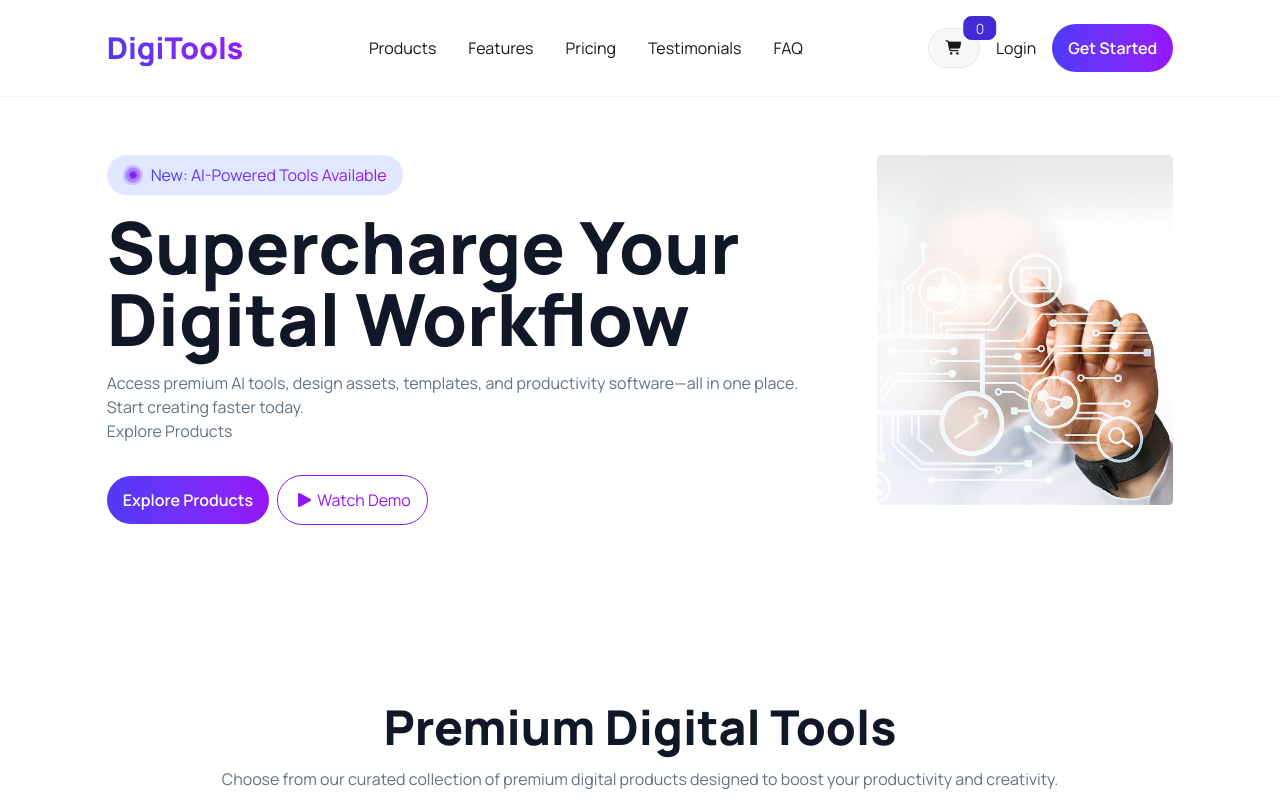
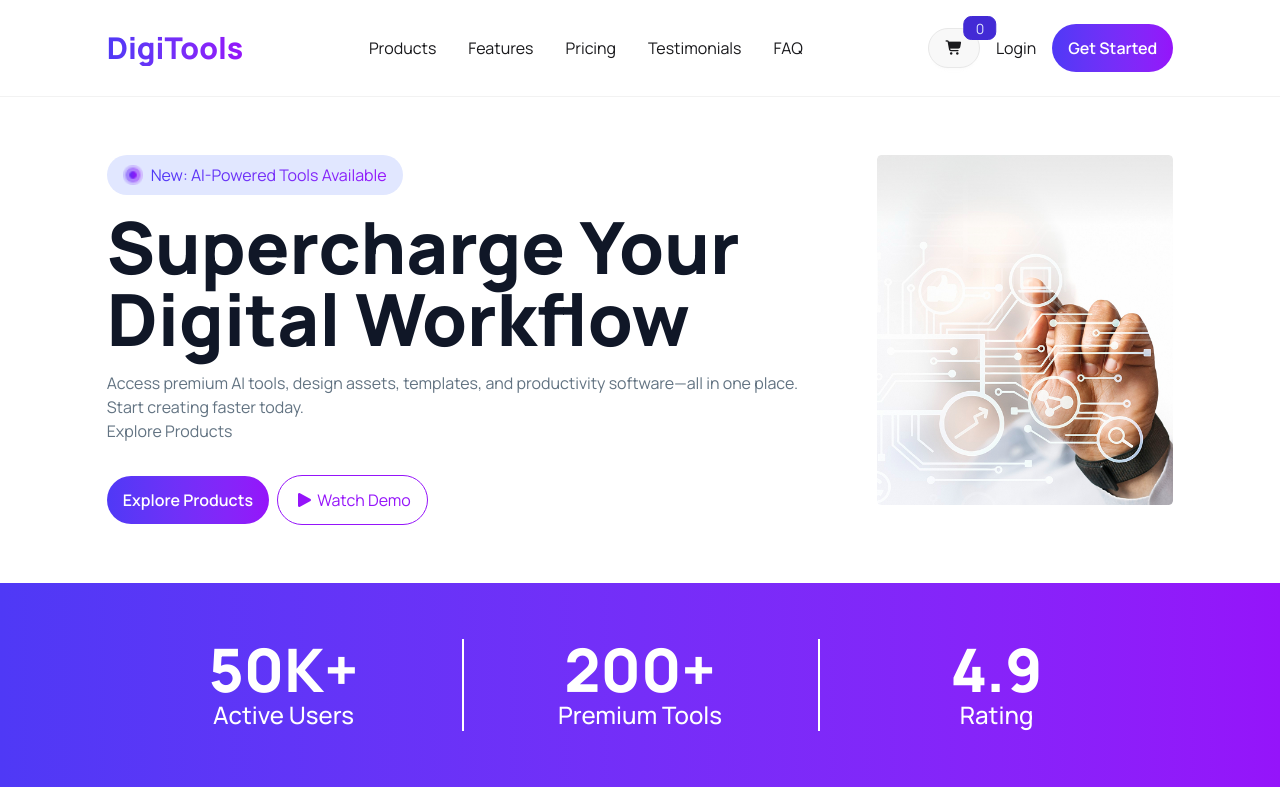
Before and after one commit to Zabedfolio/Digitools, a React (Vite) app: page / in a window 1280 px wide. Shown: the top 800 px of the page. Built offline with nearby package versions, Linux system fonts and the light colour scheme.

Commit message:
added rating section

```diff
--- a/src/App.jsx
+++ b/src/App.jsx
@@ -6,6 +6,7 @@ import Header from './components/Header';
 import { ToastContainer } from 'react-toastify'
 import Navbar from './components/Navbar';
 import Banner from './components/Banner';
+import Rating from './components/Rating';
 
 const getModels = async () => {
   const res = await fetch("/data.json")
@@ -25,6 +26,8 @@ function App() {
 
       <Banner></Banner>
 
+      <Rating></Rating>
+
       <Header selectType={selectType} setSelectType={setSelectType} cartCount={carts.length} />
 
       {selectType === "products" && (
--- /dev/null
+++ b/src/components/Rating.jsx
@@ -0,0 +1,30 @@
+import React from 'react';
+
+const Rating = () => {
+    return (
+        <div className='bg-linear-to-r from-[#4F39F6] to-[#9514FA]'>
+
+            <div className='w-10/12 mx-auto py-14 space-x-0.5 text-white grid lg:grid-cols-3 items-center text-center'>
+
+                <div className=''>
+                    <h1 className='font-extrabold text-6xl'>50K+</h1>
+                    <p className='font-medium text-2xl'>Active Users</p>
+                </div>
+
+                <div className='border-l-2 border-opacity-40'>
+                    <h1 className='font-extrabold text-6xl'>200+</h1>
+                    <p className='font-medium text-2xl'>Premium Tools</p>
+                </div>
+
+                <div className='border-l-2 border-opacity-40'>
+                    <h1 className='font-extrabold text-6xl'>4.9</h1>
+                    <p className='font-medium text-2xl'>Rating</p>
+                </div>
+
+            </div>
+
+        </div>
+    );
+};
+
+export default Rating;
```
